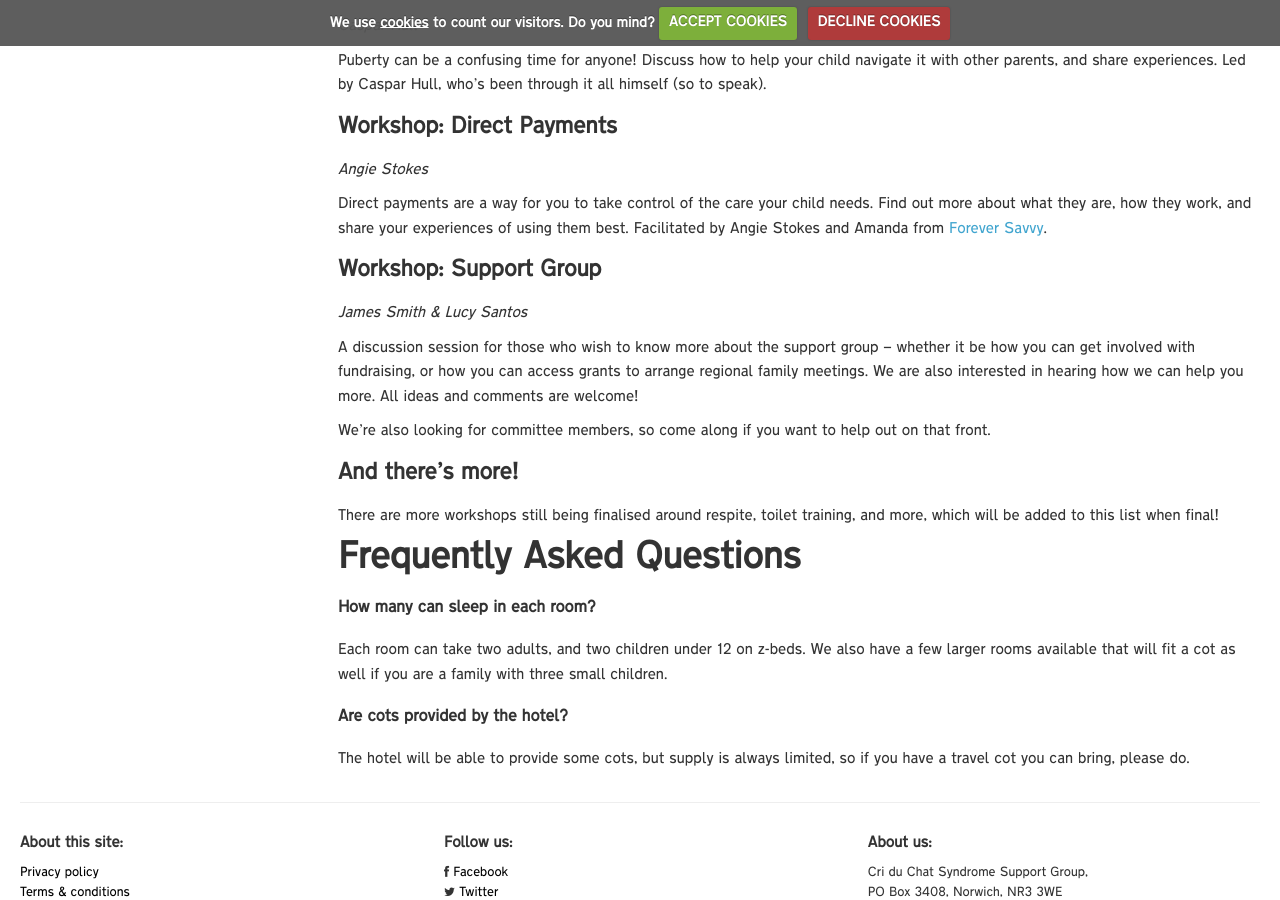
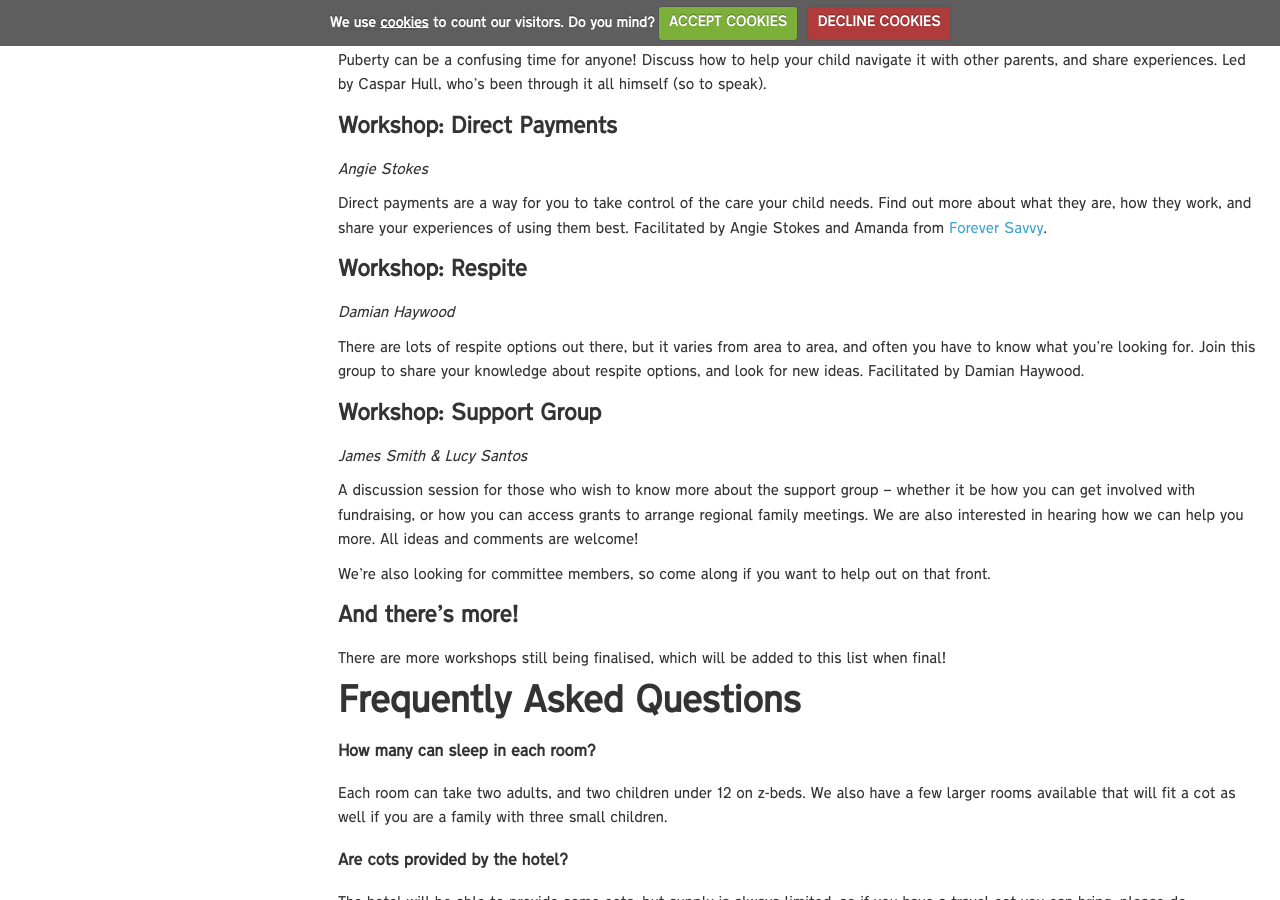
Before and after one commit to lucyjanetetlow/cdcssg.github.io, a Jekyll site: the page built from _events/2016/family-weekend.md, in a window 1280 px wide and 900 px high, scrolled down 3706 px. Built offline with Jekyll 4.4.1, drawn with Linux system fonts in a browser that asks for light colours; nearby versions of some CDN libraries.

Commit message:
Add respite workshop

```diff
--- a/_events/2016/family-weekend.md
+++ b/_events/2016/family-weekend.md
@@ -119,6 +119,12 @@ Puberty can be a confusing time for anyone! Discuss how to help your child navig
 
 Direct payments are a way for you to take control of the care your child needs. Find out more about what they are, how they work, and share your experiences of using them best. Facilitated by Angie Stokes and Amanda from [Forever Savvy](http://www.foreversavvy.co.uk/).
 
+## Workshop: Respite
+
+*Damian Haywood*
+
+There are lots of respite options out there, but it varies from area to area, and often you have to know what you're looking for. Join this group to share your knowledge about respite options, and look for new ideas. Facilitated by Damian Haywood.
+
 ## Workshop: Support Group
 
 *James Smith & Lucy Santos*
@@ -129,7 +135,7 @@ We’re also looking for committee members, so come along if you want to help ou
 
 ## And there’s more!
 
-There are more workshops still being finalised around respite, toilet training, and more, which will be added to this list when final!
+There are more workshops still being finalised, which will be added to this list when final!
 
 # Frequently Asked Questions
 
```
